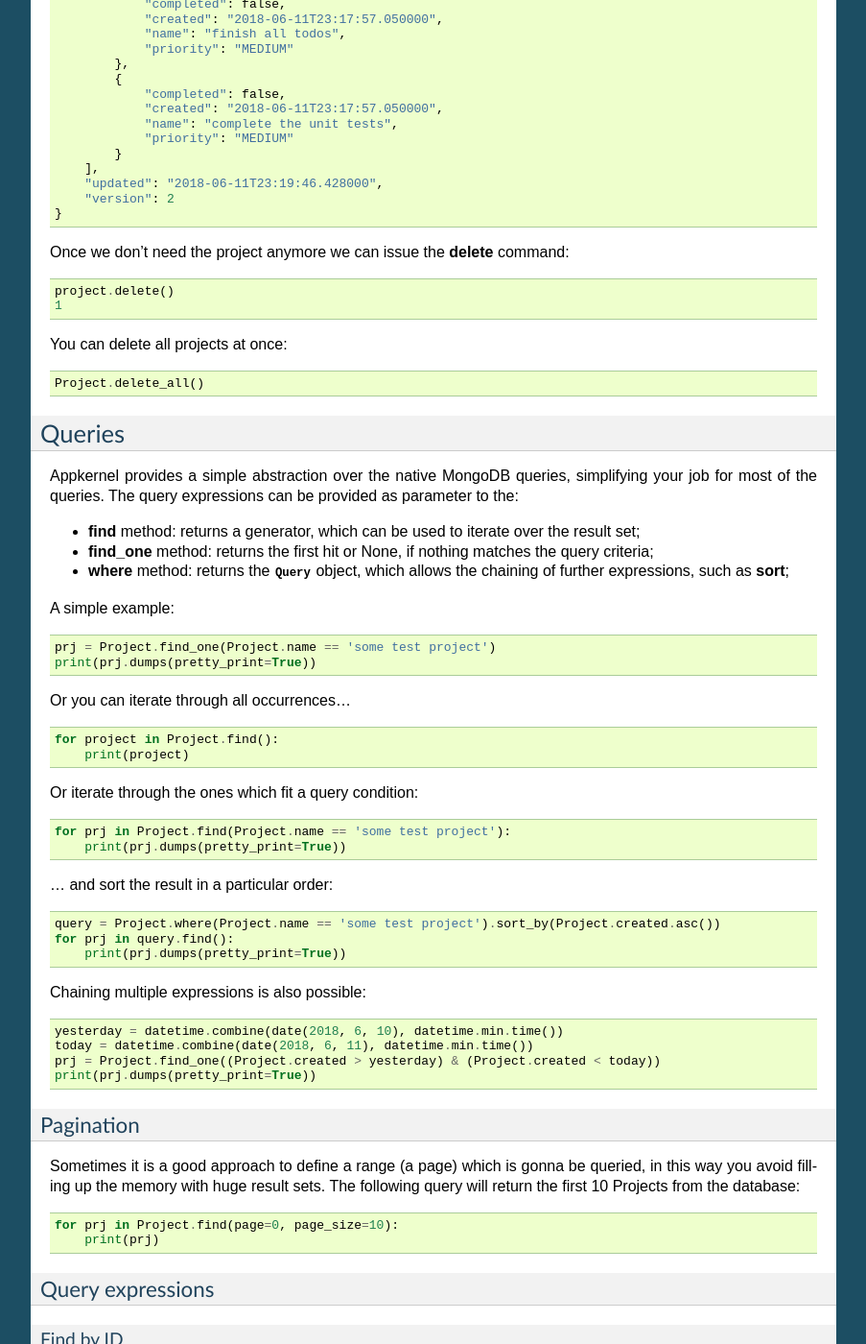
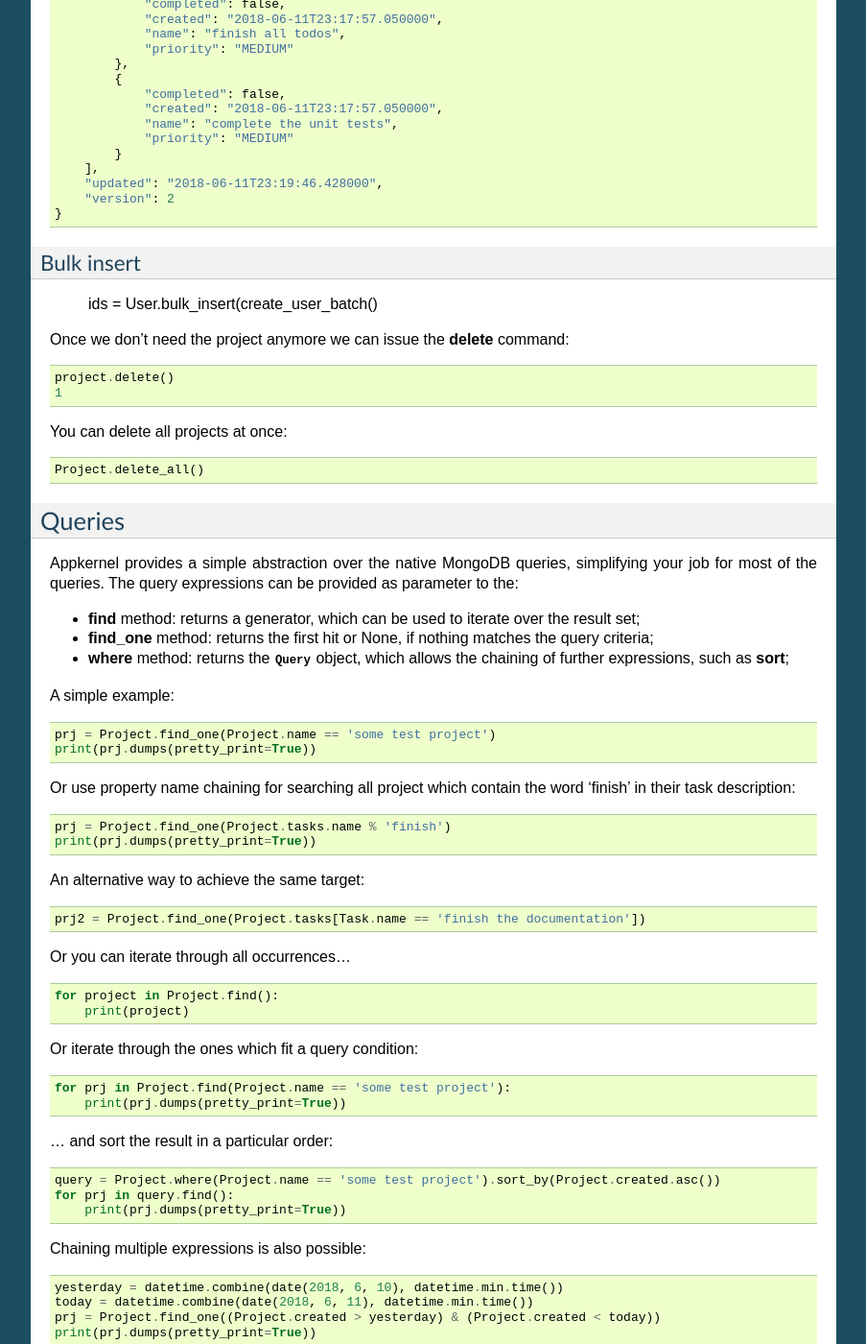
Before and after one commit to accelero-cloud/appkernel, a Sphinx documentation site: the page built from docs/repositories.rst, in a window 1280 px wide and 1400 px high, scrolled down 3618 px. Shown: the whole window at 96% size, without its empty margins (198-1101 px from the left). Built offline with Sphinx 7.4.7, drawn with Linux system fonts in a browser that asks for light colours; cross-references to code outside the pages are shown as plain code.

Commit message:
finalising the documentation of the repository

```diff
--- a/docs/repositories.rst
+++ b/docs/repositories.rst
@@ -216,6 +216,13 @@ Observe the property **completed** which now is set to True and the **closed_dat
         "version": 2
     }
 
+Bulk insert
+...........
+
+    ::
+
+    ids = User.bulk_insert(create_user_batch()
+
 Once we don't need the project anymore we can issue the **delete** command: ::
 
     project.delete()
@@ -239,6 +246,15 @@ A simple example: ::
 
     prj = Project.find_one(Project.name == 'some test project')
     print(prj.dumps(pretty_print=True))
+
+Or use property name chaining for searching all project which contain the word 'finish' in their task description: ::
+
+    prj = Project.find_one(Project.tasks.name % 'finish')
+    print(prj.dumps(pretty_print=True))
+
+An alternative way to achieve the same target: ::
+
+    prj2 = Project.find_one(Project.tasks[Task.name == 'finish the documentation'])
 
 Or you can iterate through all occurrences... ::
 
```
